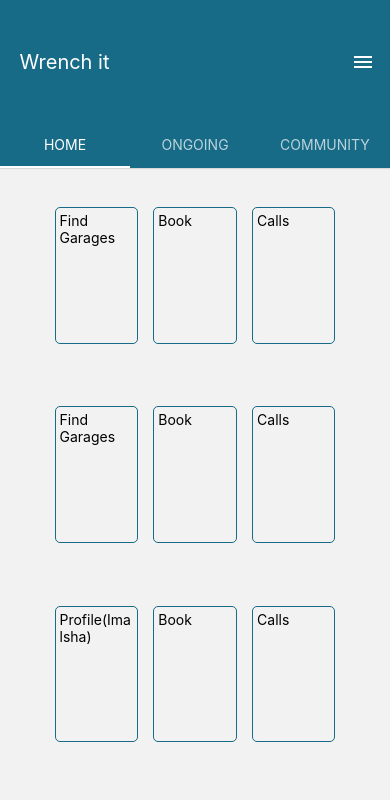
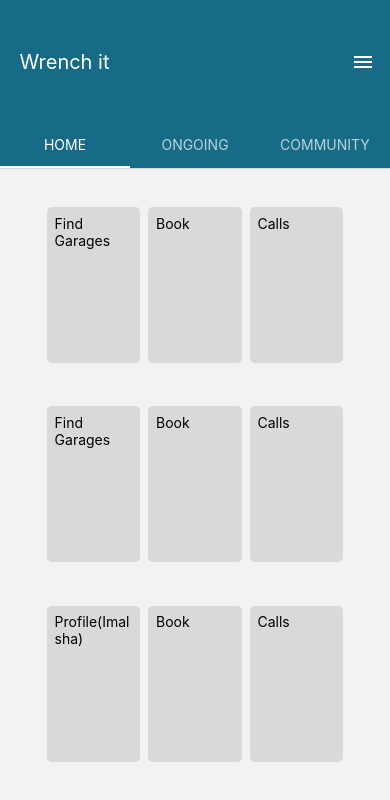
Before and after one commit to JayashanS/wrench-it-app, a React Native app in the folder mobile/: screen /Main in a window 390 px wide. Shown: the top 800 px of the page. Built offline with nearby package versions, Linux system fonts and the light colour scheme.

Commit message:
Updated MessageBox.js

```diff
--- a/mobile/screens/Common/Home.js
+++ b/mobile/screens/Common/Home.js
@@ -1,5 +1,5 @@
 import React from "react";
-import { StyleSheet, View } from "react-native";
+import { StyleSheet, View, TextInput } from "react-native";
 import {
   StyleSheetView,
   Text,
@@ -9,7 +9,7 @@ import {
 import { useNavigation } from "@react-navigation/native";
 import Icon from "react-native-vector-icons/MaterialIcons";
 
-const windowWidth = Dimensions.get("window").width;
+const windowWidth = Dimensions.get("window").width; {/*Define the width of the window using the Dimensions module*/}
 
 export default function HomeScreen() {
   const navigation = useNavigation();
@@ -23,51 +23,60 @@ export default function HomeScreen() {
   return (
     <View style={homestyles.homeApp}>
       {/*<TextInput style={homestyles.searchBar} placeholder="Search" />*/}
+
       <View style={homestyles.row}>
         <TouchableOpacity style={homestyles.cell} onPress={goToRequest}>
           <View style={homestyles.buttonContent}>
             <Text style={homestyles.buttonText}>Find Garages</Text>
           </View>
         </TouchableOpacity>
+
         <TouchableOpacity style={homestyles.cell} onPress={() => {}}>
           <View style={homestyles.buttonContent}>
             <Text style={homestyles.buttonText}>Book</Text>
           </View>
         </TouchableOpacity>
+
         <TouchableOpacity style={homestyles.cell} onPress={() => {}}>
           <View style={homestyles.buttonContent}>
             <Text style={homestyles.buttonText}>Calls</Text>
           </View>
         </TouchableOpacity>
       </View>
+
       <View style={homestyles.row}>
         <TouchableOpacity style={homestyles.cell} onPress={() => {}}>
           <View style={homestyles.buttonContent}>
             <Text style={homestyles.buttonText}>Find Garages</Text>
           </View>
         </TouchableOpacity>
+
         <TouchableOpacity style={homestyles.cell} onPress={() => {}}>
           <View style={homestyles.buttonContent}>
             <Text style={homestyles.buttonText}>Book</Text>
           </View>
         </TouchableOpacity>
+
         <TouchableOpacity style={homestyles.cell} onPress={() => {}}>
           <View style={homestyles.buttonContent}>
             <Text style={homestyles.buttonText}>Calls</Text>
           </View>
         </TouchableOpacity>
       </View>
+
       <View style={homestyles.row}>
         <TouchableOpacity style={homestyles.cell} onPress={goToProfile}>
           <View style={homestyles.buttonContent}>
             <Text style={homestyles.buttonText}>Profile(Imalsha)</Text>
           </View>
         </TouchableOpacity>
+
         <TouchableOpacity style={homestyles.cell} onPress={() => {}}>
           <View style={homestyles.buttonContent}>
             <Text style={homestyles.buttonText}>Book</Text>
           </View>
         </TouchableOpacity>
+
         <TouchableOpacity style={homestyles.cell} onPress={() => {}}>
           <View style={homestyles.buttonContent}>
             <Text style={homestyles.buttonText}>Calls</Text>
@@ -88,16 +97,17 @@ const homestyles = StyleSheet.create({
     flex: 1,
     flexDirection: "row",
     marginBottom: windowWidth * 0.05,
-    paddingLeft: windowWidth * 0.04,
+    paddingLeft: windowWidth * 0.02,
   },
   cell: {
     flex: 1,
-    borderWidth: 1,
-    borderColor: "#176B87",
+    //borderWidth: 1,
+    //borderColor: "#176B87",
+    backgroundColor:"#D9D9D9",
     borderRadius: 5,
-    height: windowWidth * 0.35,
-    marginRight: windowWidth * 0.04,
-    padding: windowWidth * 0.01,
+    height: windowWidth * 0.4,
+    marginRight: windowWidth * 0.02,
+    padding: windowWidth * 0.02,
   },
   searchBar: {
     width: "90%",
```
Also changed, not shown: 1 other file (tests, documents, lock files or other folders).
